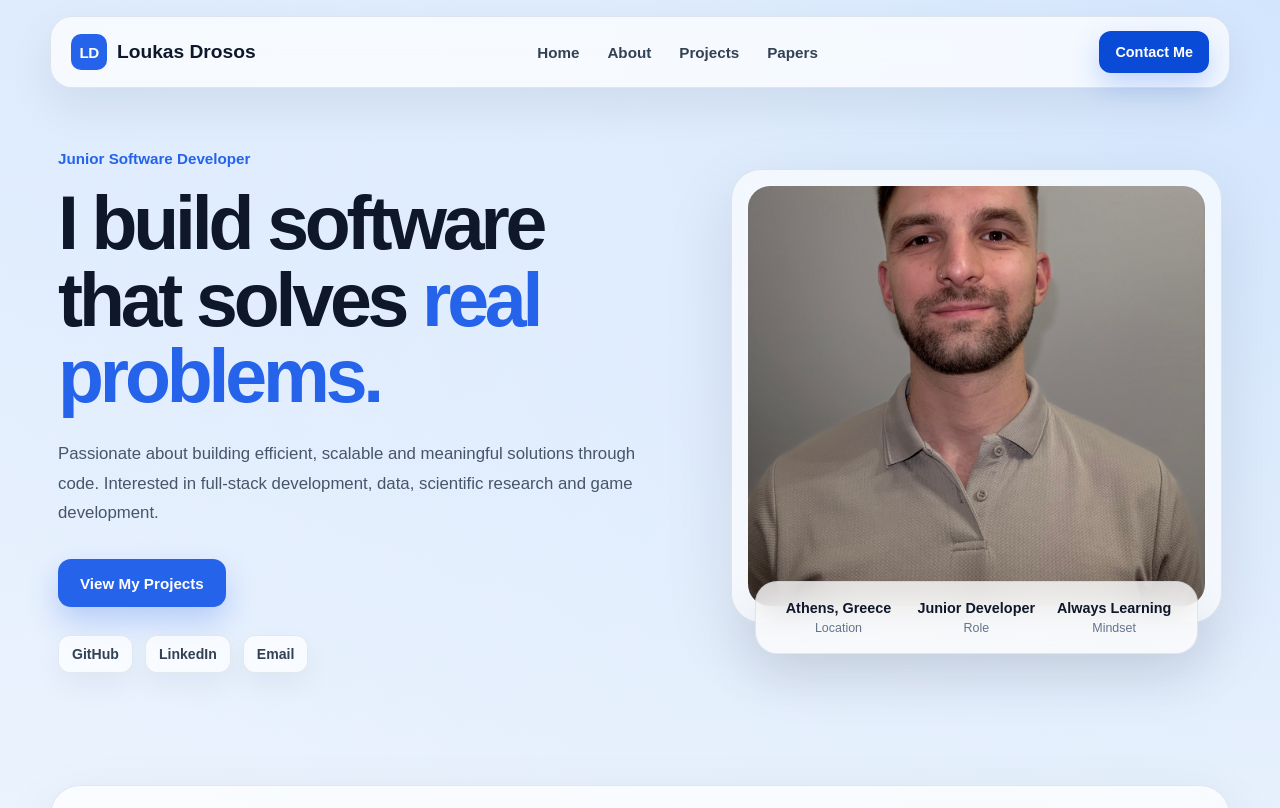
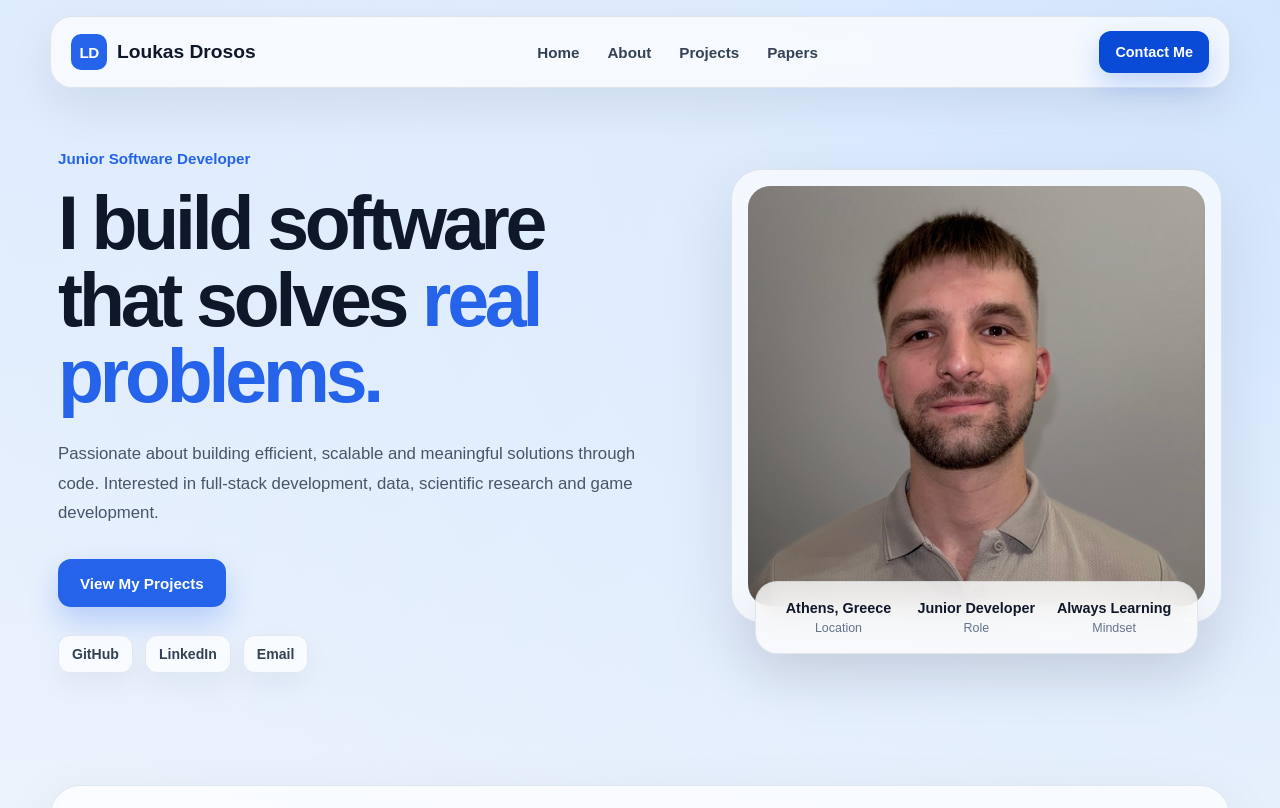
Before and after one commit to loukasdrosos/portfolio-website, a React (Vite) app: page / in a window 1280 px wide. Shown: the top 808 px of the page. Built offline with nearby package versions, Linux system fonts and the light colour scheme.

Commit message:
change profile imge centering

```diff
--- a/src/components/Hero.css
+++ b/src/components/Hero.css
@@ -133,7 +133,7 @@
   display: block;
 
   object-fit: cover;
-  object-position: center 70%;
+  object-position: center 20%;
 }
 
 .hero-info-card {
```
